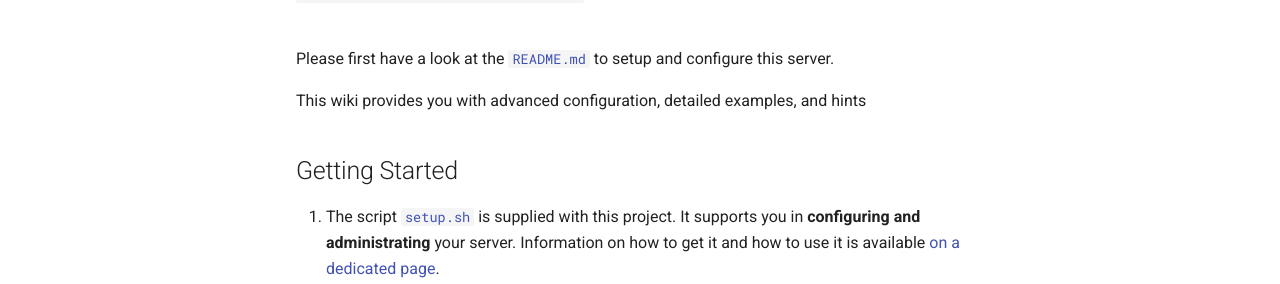
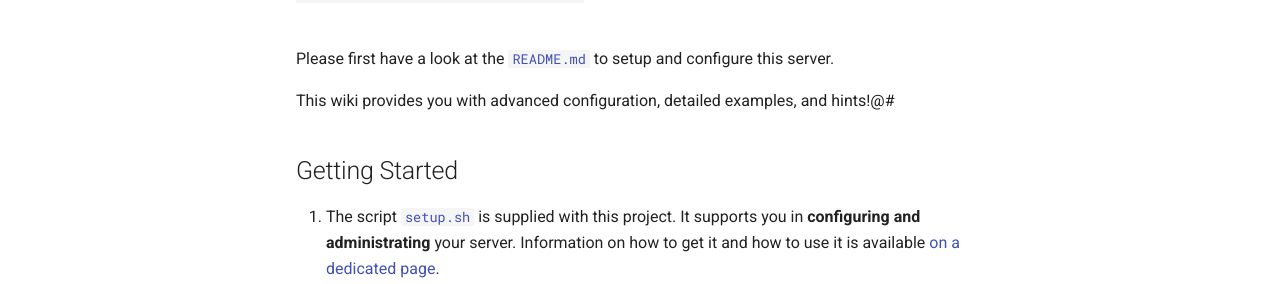
Before and after one commit to polarathene/mkdocs-version-test, an MkDocs documentation site: the page built from docs/content/index.md, in a window 1280 px wide and 1088 px high. Shown: the part 223-507 px from the top of the window. Built offline with MkDocs 1.6.1 and Material for MkDocs 9.7.7, drawn with Linux system fonts in a browser that asks for light colours; comment, search, counter and statistics services are not loaded; the version menu is left out.

Commit message:
minor change

```diff
--- a/docs/content/index.md
+++ b/docs/content/index.md
@@ -6,7 +6,7 @@ title: Home
 
 Please first have a look at the [`README.md`][github-file-readme] to setup and configure this server.
 
-This wiki provides you with advanced configuration, detailed examples, and hints
+This wiki provides you with advanced configuration, detailed examples, and hints!@#
 
 ## Getting Started
 
```
